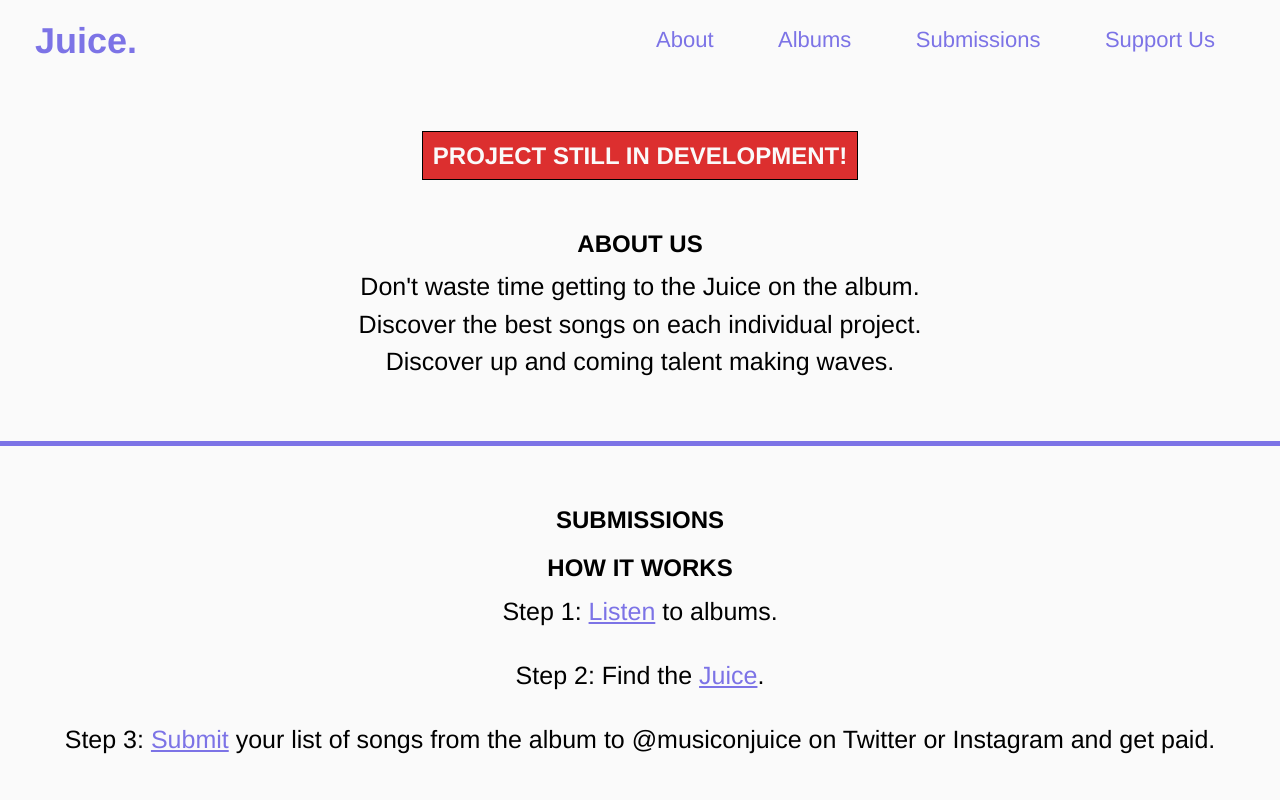
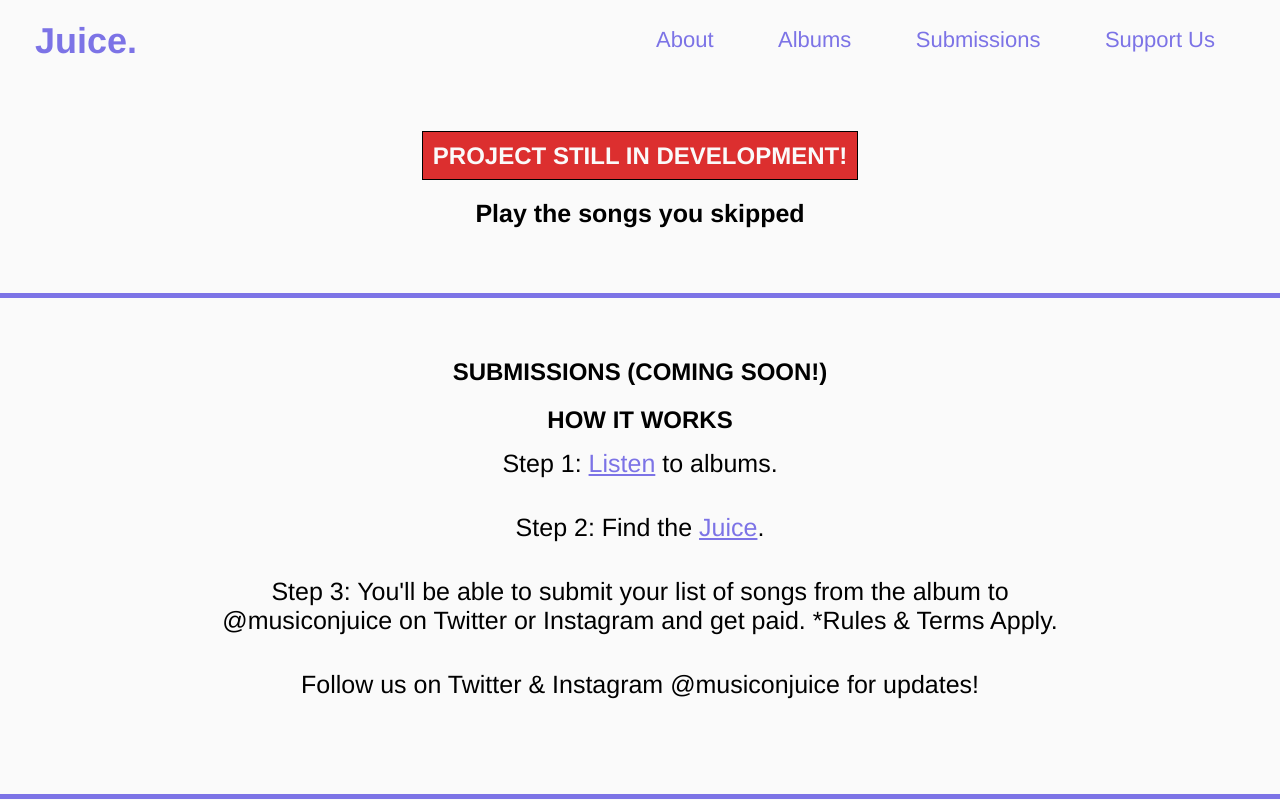
Before and after one commit to lowtiergod/shell, a plain HTML site: page index.html in a window 1280 px wide. Shown: the top 800 px of the page. Drawn offline with Linux system fonts and the light colour scheme.

Commit message:
updated html

```diff
--- a/assets/css/styles.css
+++ b/assets/css/styles.css
@@ -195,6 +195,7 @@ li {
 .intro {
     line-height: 1.5;
     font-size: 25px;
+    margin-top: 25px;
 }
 
 .steps {
--- a/index.html
+++ b/index.html
@@ -25,26 +25,18 @@
 
     <section class="about">
         <h2><span id="development">Project Still In Development!</span></h2>
-        <h2 id="about-us">about us</h2>
-        <p class="intro">Don't waste time getting to the Juice on the album.
-
-        </p>
-        <p class="intro">
-            Discover the best songs on each individual project.
-        </p>
-
-        <p class="intro">
-            Discover up and coming talent making waves.
-        </p>
+        <p class="intro"></p>
+        <h2 class="intro">Play the songs you skipped</h2>
     </section>
 
     <section id="submissions">
-        <h2 id="submissions-header">Submissions</h2>
+        <h2 id="submissions-header">Submissions (Coming Soon!)</h2>
         <div id="how-it-works">
             <h2 id="how-it-works-title">How It Works</h2>
             <p class="steps">Step 1: <span id="juice">Listen</span> to albums.</p>
             <p class="steps">Step 2: Find the <span id="juice">Juice</span>.</p>
-            <p class="steps">Step 3: <span id="juice">Submit</span> your list of songs from the album to @musiconjuice on Twitter or Instagram and get paid.</p>
+            <p class="steps">Step 3: You'll be able to submit your list of songs from the album to <br />@musiconjuice on Twitter or Instagram and get paid. *Rules & Terms Apply.</p>
+            <p class="steps">Follow us on Twitter & Instagram @musiconjuice for updates!</p>
         </div>
     </section>
 
```
